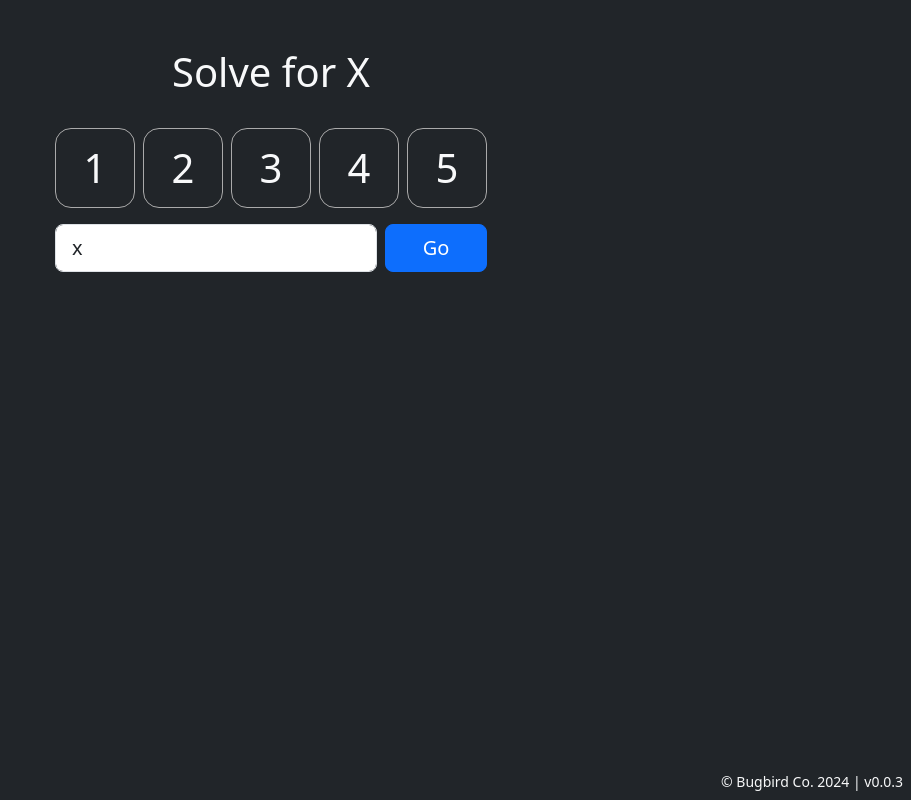
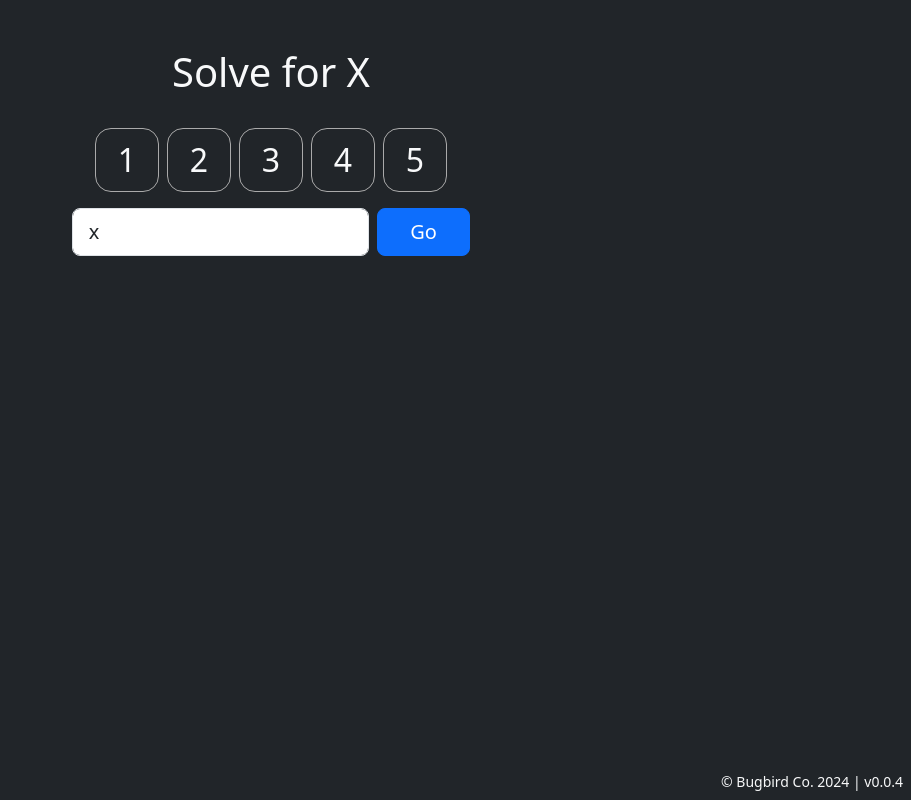
Before and after one commit to bugbirdco/puxxle.fun, a Vue app: page / in a window 1280 px wide. Shown: the whole page, without its empty margins (369-1280 px from the left). Built offline with nearby package versions, Linux system fonts and the light colour scheme.

Commit message:
MORE padding

```diff
--- a/package.json
+++ b/package.json
@@ -1,6 +1,6 @@
 {
   "name": "puxxle.fun",
-  "version": "0.0.3",
+  "version": "0.0.4",
   "private": true,
   "type": "module",
   "scripts": {
--- a/src/views/game.vue
+++ b/src/views/game.vue
@@ -3,13 +3,13 @@
     <h1 class="text-center mb-4">Solve for X</h1>
     <div>
       <template v-for="line in lines">
-        <div class="d-flex py-2 px-3">
+        <div class="d-flex justify-content-center py-2 px-4">
           <div v-for="item in line.output" class="item mx-1" :class="itemClass(line, item)">
             {{ item.value }}
           </div>
         </div>
       </template>
-      <div class="mx-3 px-1 mt-2">
+      <div class="mx-4 px-3 mt-2">
         <div class="row g-2">
           <div class="col col-9 d-flex flex-column align-items-center">
             <ConfettiExplosion v-if="hasWon" :force="0.7"/>
@@ -135,10 +135,10 @@ function add() {
 // #F0EC57
 // #EE4266
 .item {
-  width: 5rem;
-  max-width: calc(calc(100vw - 4rem) / 5);
-  height: 5rem;
-  max-height: calc(calc(100vw - 4rem) / 5);
+  width: 4rem;
+  max-width: calc(calc(100vw - 7rem) / 5);
+  height: 4rem;
+  max-height: calc(calc(100vw - 7rem) / 5);
 
   border: 1px solid #aaa;
   border-radius: 1rem;
@@ -146,7 +146,7 @@ function add() {
   display: flex;
   align-items: center;
   justify-content: center;
-  font-size: 2.5rem;
+  font-size: 2rem;
 
   &.is-invalid {
     background-color: #aaa;
```
Also changed, not shown: 6 other files (tests, documents, lock files or other folders).
